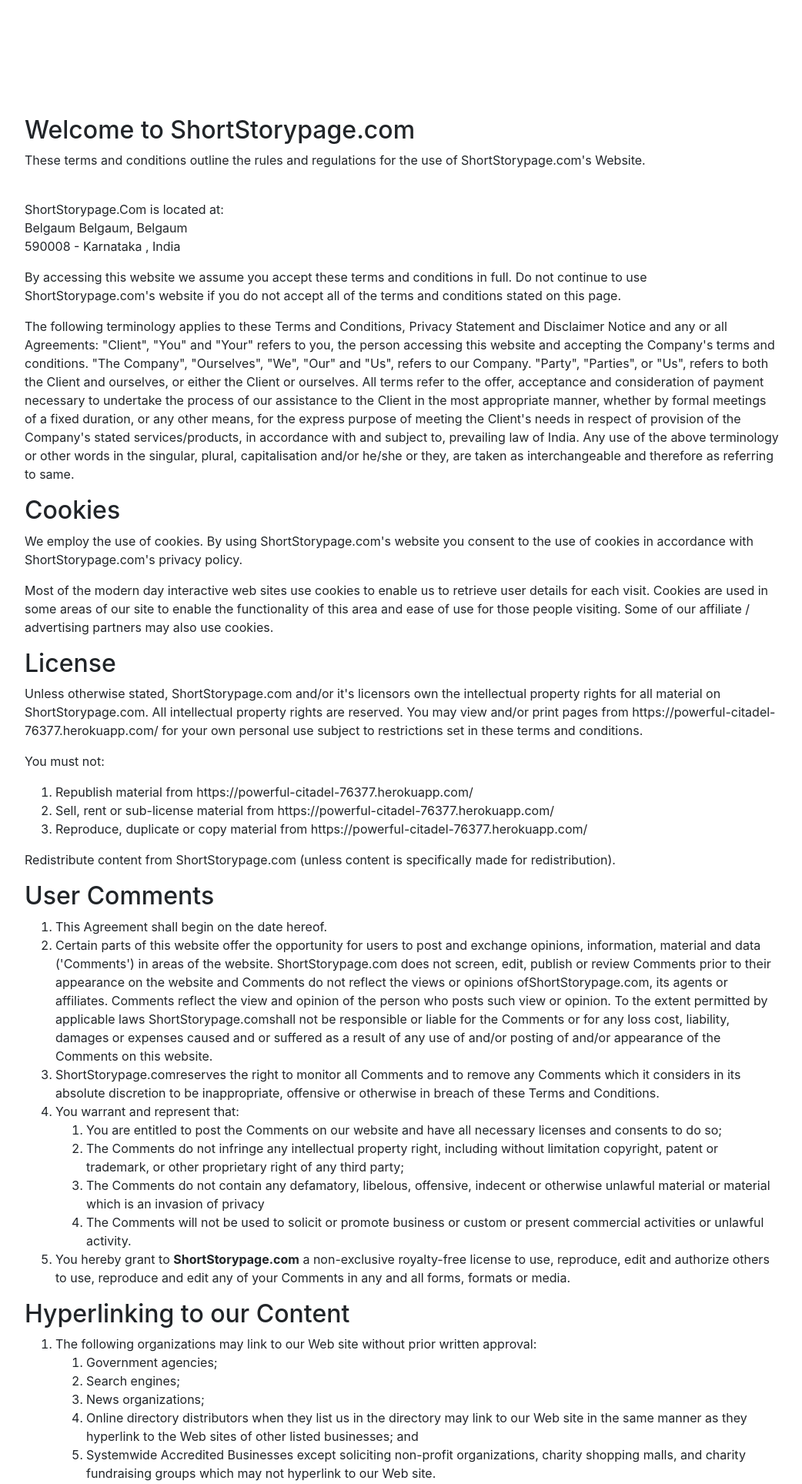
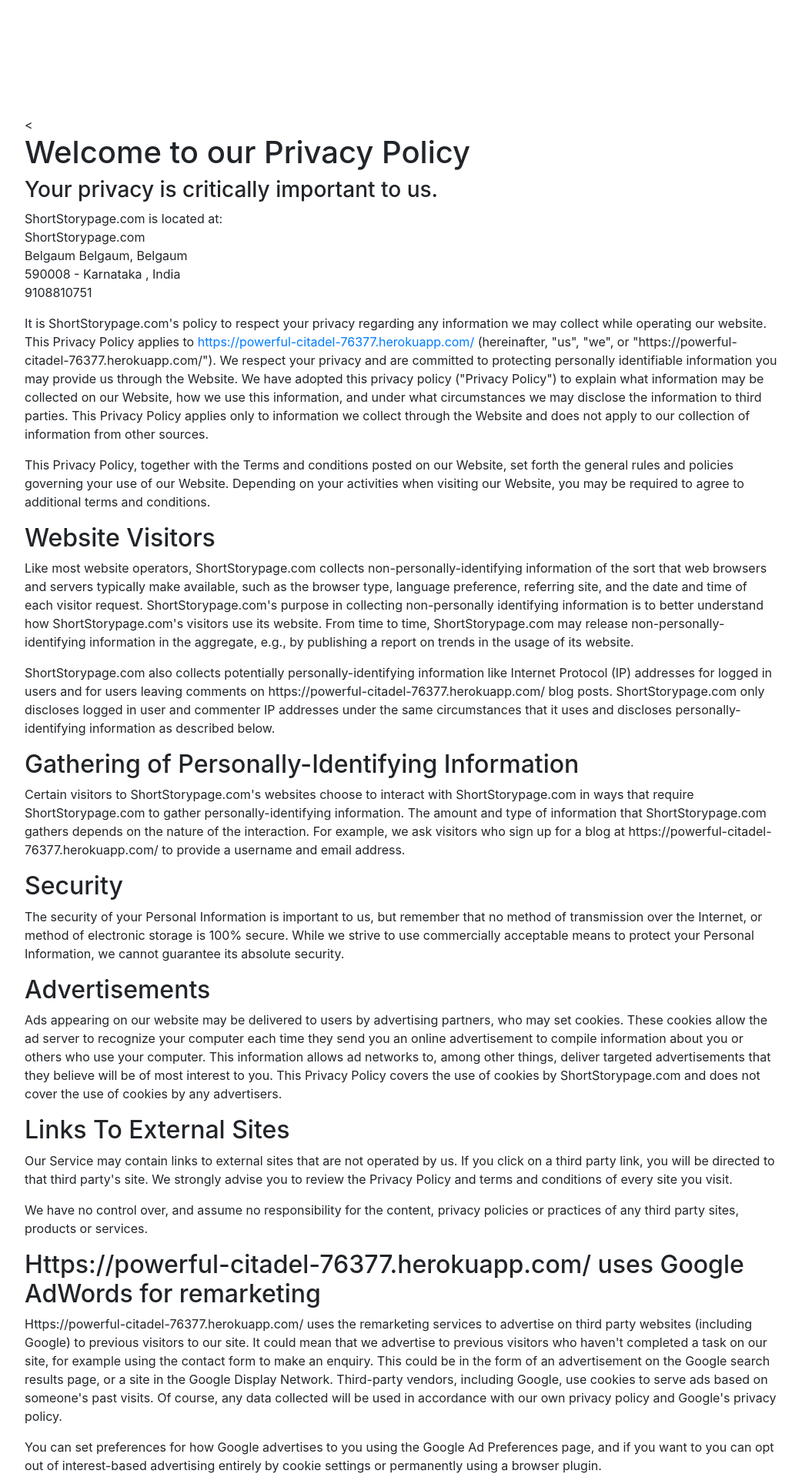
Before and after one commit to P1010pavan/ShortStoryPage, a Django app: page /privacyandpolicy.html/ in a window 1280 px wide. Shown: the top 1928 px of the page at 77% size, without its empty margins (118-1160 px from the left). Run offline with Django 3.2, Linux system fonts and the light colour scheme; some libraries are stand-ins or nearby versions.

Commit message:
initial commit

```diff
--- a/story/templates/aboutus.html
+++ b/story/templates/aboutus.html
@@ -76,7 +76,7 @@
         <br>
         <p class="card-text">This website is made for fun and joy purpose.
         In this site user can upload short stories of your life happened earlier
-        and given best lesson that changes your life.
+        and given best lesson that changes your life. Desktop use only.
         </p>
         <h6>
           User can share experience with us by contact us.
--- a/story/templates/index.html
+++ b/story/templates/index.html
@@ -135,6 +135,7 @@ font-weight:bold;
   <div class="card-img-overlay">
     <a href="index1.html/" class="btn" style="background-color: #00cc00;"><h4>Stories---></h4></a>
   </div>
+
 </div>
   <nav class="navbar1 navbar-expand-lg navbar-
    none" style="background-color:#000000;">
--- a/story/templates/privacyandpolicy.html
+++ b/story/templates/privacyandpolicy.html
@@ -39,170 +39,65 @@ padding:150px;
   <body>
 <div class="WebContainer">
 	<div class="tc">
-<h2>Welcome to ShortStorypage.com</h2>
-	<p>These terms and conditions outline the rules and regulations for the use of ShortStorypage.com's Website.</p> <br />
-	<span style="text-transform: capitalize;"> ShortStorypage.com</span> is located at:<br />
-	<address>Belgaum Belgaum, Belgaum <br />590008 - Karnataka , India<br />
-	</address>
-	<p>By accessing this website we assume you accept these terms and conditions in full. Do not continue to use ShortStorypage.com's website
-	if you do not accept all of the terms and conditions stated on this page.</p>
-	<p>The following terminology applies to these Terms and Conditions, Privacy Statement and Disclaimer Notice
-	and any or all Agreements: "Client", "You" and "Your" refers to you, the person accessing this website
-	and accepting the Company's terms and conditions. "The Company", "Ourselves", "We", "Our" and "Us", refers
-	to our Company. "Party", "Parties", or "Us", refers to both the Client and ourselves, or either the Client
-	or ourselves. All terms refer to the offer, acceptance and consideration of payment necessary to undertake
-	the process of our assistance to the Client in the most appropriate manner, whether by formal meetings
-	of a fixed duration, or any other means, for the express purpose of meeting the Client's needs in respect
-	of provision of the Company's stated services/products, in accordance with and subject to, prevailing law
-	of India. Any use of the above terminology or other words in the singular, plural,
-	capitalisation and/or he/she or they, are taken as interchangeable and therefore as referring to same.</p><h2>Cookies</h2>
-	<p>We employ the use of cookies. By using ShortStorypage.com's website you consent to the use of cookies
-	in accordance with ShortStorypage.com's privacy policy.</p><p>Most of the modern day interactive web sites
-	use cookies to enable us to retrieve user details for each visit. Cookies are used in some areas of our site
-	to enable the functionality of this area and ease of use for those people visiting. Some of our
-	affiliate / advertising partners may also use cookies.</p><h2>License</h2>
-	<p>Unless otherwise stated, ShortStorypage.com and/or it's licensors own the intellectual property rights for
-	all material on ShortStorypage.com. All intellectual property rights are reserved. You may view and/or print
-	pages from https://powerful-citadel-76377.herokuapp.com/ for your own personal use subject to restrictions set in these terms and conditions.</p>
-	<p>You must not:</p>
-	<ol>
-		<li>Republish material from https://powerful-citadel-76377.herokuapp.com/</li>
-		<li>Sell, rent or sub-license material from https://powerful-citadel-76377.herokuapp.com/</li>
-		<li>Reproduce, duplicate or copy material from https://powerful-citadel-76377.herokuapp.com/</li>
-	</ol>
-	<p>Redistribute content from ShortStorypage.com (unless content is specifically made for redistribution).</p>
-<h2>User Comments</h2>
-	<ol>
-		<li>This Agreement shall begin on the date hereof.</li>
-		<li>Certain parts of this website offer the opportunity for users to post and exchange opinions, information,
-		material and data ('Comments') in areas of the website. ShortStorypage.com does not screen, edit, publish
-		or review Comments prior to their appearance on the website and Comments do not reflect the views or
-		opinions ofShortStorypage.com, its agents or affiliates. Comments reflect the view and opinion of the
-		person who posts such view or opinion. To the extent permitted by applicable laws ShortStorypage.comshall
-		not be responsible or liable for the Comments or for any loss cost, liability, damages or expenses caused
-		and or suffered as a result of any use of and/or posting of and/or appearance of the Comments on this
-		website.</li>
-		<li>ShortStorypage.comreserves the right to monitor all Comments and to remove any Comments which it considers
-		in its absolute discretion to be inappropriate, offensive or otherwise in breach of these Terms and Conditions.</li>
-		<li>You warrant and represent that:
-			<ol>
-				<li>You are entitled to post the Comments on our website and have all necessary licenses and consents to
-						do so;</li>
-				<li>The Comments do not infringe any intellectual property right, including without limitation copyright,
-					patent or trademark, or other proprietary right of any third party;</li>
-				<li>The Comments do not contain any defamatory, libelous, offensive, indecent or otherwise unlawful material
-					or material which is an invasion of privacy</li>
-				<li>The Comments will not be used to solicit or promote business or custom or present commercial activities
-					or unlawful activity.</li>
-				</ol>
-			</li>
-		<li>You hereby grant to <strong>ShortStorypage.com</strong> a non-exclusive royalty-free license to use, reproduce,
-		edit and authorize others to use, reproduce and edit any of your Comments in any and all forms, formats
-		or media.</li>
-	</ol>
-<h2>Hyperlinking to our Content</h2>
-	<ol>
-		<li>The following organizations may link to our Web site without prior written approval:
-			<ol>
-			<li>Government agencies;</li>
-			<li>Search engines;</li>
-			<li>News organizations;</li>
-			<li>Online directory distributors when they list us in the directory may link to our Web site in the same
-				manner as they hyperlink to the Web sites of other listed businesses; and</li>
-			<li>Systemwide Accredited Businesses except soliciting non-profit organizations, charity shopping malls,
-				and charity fundraising groups which may not hyperlink to our Web site.</li>
-			</ol>
-		</li>
-	</ol>
-	<ol start="2">
-		<li>These organizations may link to our home page, to publications or to other Web site information so long
-			as the link: (a) is not in any way misleading; (b) does not falsely imply sponsorship, endorsement or
-			approval of the linking party and its products or services; and (c) fits within the context of the linking
-			party's site.
-		</li>
-		<li>We may consider and approve in our sole discretion other link requests from the following types of organizations:
-			<ol>
-				<li>commonly-known consumer and/or business information sources such as Chambers of Commerce, American
-					Automobile Association, AARP and Consumers Union;</li>
-				<li>dot.com community sites;</li>
-				<li>associations or other groups representing charities, including charity giving sites,</li>
-				<li>online directory distributors;</li>
-				<li>internet portals;</li>
-				<li>accounting, law and consulting firms whose primary clients are businesses; and</li>
-				<li>educational institutions and trade associations.</li>
-			</ol>
-		</li>
-	</ol>
-	<p>We will approve link requests from these organizations if we determine that: (a) the link would not reflect
-	unfavorably on us or our accredited businesses (for example, trade associations or other organizations
-	representing inherently suspect types of business, such as work-at-home opportunities, shall not be allowed
-	to link); (b)the organization does not have an unsatisfactory record with us; (c) the benefit to us from
-	the visibility associated with the hyperlink outweighs the absence of ShortStorypage.com; and (d) where the
-	link is in the context of general resource information or is otherwise consistent with editorial content
-	in a newsletter or similar product furthering the mission of the organization.</p>
+<			<h1>Welcome to our Privacy Policy</h1>
+			<h3>Your privacy is critically important to us.</h3>
+			ShortStorypage.com is located at:<br/>
+			<address>
+			  ShortStorypage.com<br/>Belgaum Belgaum, Belgaum <br />590008 - Karnataka , India<br/>9108810751			</address>
 
-	<p>These organizations may link to our home page, to publications or to other Web site information so long as
-	the link: (a) is not in any way misleading; (b) does not falsely imply sponsorship, endorsement or approval
-	of the linking party and it products or services; and (c) fits within the context of the linking party's
-	site.</p>
+			<p>It is ShortStorypage.com's policy to respect your privacy regarding any information we may collect while operating our website. This Privacy Policy applies to <a href="https://powerful-citadel-76377.herokuapp.com/">https://powerful-citadel-76377.herokuapp.com/</a> (hereinafter, "us", "we", or "https://powerful-citadel-76377.herokuapp.com/"). We respect your privacy and are committed to protecting personally identifiable information you may provide us through the Website. We have adopted this privacy policy ("Privacy Policy") to explain what information may be collected on our Website, how we use this information, and under what circumstances we may disclose the information to third parties. This Privacy Policy applies only to information we collect through the Website and does not apply to our collection of information from other sources.</p>
+			<p>This Privacy Policy, together with the Terms and conditions posted on our Website, set forth the general rules and policies governing your use of our Website. Depending on your activities when visiting our Website, you may be required to agree to additional terms and conditions.</p>
 
-	<p>If you are among the organizations listed in paragraph 2 above and are interested in linking to our website,
-	you must notify us by sending an e-mail to <a href="mailto:fromshortstorypage@gmail.com" title="send an email to fromshortstorypage@gmail.com">fromshortstorypage@gmail.com</a>.
-	Please include your name, your organization name, contact information (such as a phone number and/or e-mail
-	address) as well as the URL of your site, a list of any URLs from which you intend to link to our Web site,
-	and a list of the URL(s) on our site to which you would like to link. Allow 2-3 weeks for a response.</p>
+						<h2>Website Visitors</h2>
+			<p>Like most website operators, ShortStorypage.com collects non-personally-identifying information of the sort that web browsers and servers typically make available, such as the browser type, language preference, referring site, and the date and time of each visitor request. ShortStorypage.com's purpose in collecting non-personally identifying information is to better understand how ShortStorypage.com's visitors use its website. From time to time, ShortStorypage.com may release non-personally-identifying information in the aggregate, e.g., by publishing a report on trends in the usage of its website.</p>
+			<p>ShortStorypage.com also collects potentially personally-identifying information like Internet Protocol (IP) addresses for logged in users and for users leaving comments on https://powerful-citadel-76377.herokuapp.com/ blog posts. ShortStorypage.com only discloses logged in user and commenter IP addresses under the same circumstances that it uses and discloses personally-identifying information as described below.</p>
 
-	<p>Approved organizations may hyperlink to our Web site as follows:</p>
+						<h2>Gathering of Personally-Identifying Information</h2>
+			<p>Certain visitors to ShortStorypage.com's websites choose to interact with ShortStorypage.com in ways that require ShortStorypage.com to gather personally-identifying information. The amount and type of information that ShortStorypage.com gathers depends on the nature of the interaction. For example, we ask visitors who sign up for a blog at https://powerful-citadel-76377.herokuapp.com/ to provide a username and email address.</p>
 
-	<ol>
-		<li>By use of our corporate name; or</li>
-		<li>By use of the uniform resource locator (Web address) being linked to; or</li>
-		<li>By use of any other description of our Web site or material being linked to that makes sense within the
-			context and format of content on the linking party's site.</li>
-	</ol>
-	<p>No use of ShortStorypage.com's logo or other artwork will be allowed for linking absent a trademark license
-	agreement.</p>
-<h2>Iframes</h2>
-	<p>Without prior approval and express written permission, you may not create frames around our Web pages or
-	use other techniques that alter in any way the visual presentation or appearance of our Web site.</p>
-<h2>Reservation of Rights</h2>
-	<p>We reserve the right at any time and in its sole discretion to request that you remove all links or any particular
-	link to our Web site. You agree to immediately remove all links to our Web site upon such request. We also
-	reserve the right to amend these terms and conditions and its linking policy at any time. By continuing
-	to link to our Web site, you agree to be bound to and abide by these linking terms and conditions.</p>
-<h2>Removal of links from our website</h2>
-	<p>If you find any link on our Web site or any linked web site objectionable for any reason, you may contact
-	us about this. We will consider requests to remove links but will have no obligation to do so or to respond
-	directly to you.</p>
-	<p>Whilst we endeavour to ensure that the information on this website is correct, we do not warrant its completeness
-	or accuracy; nor do we commit to ensuring that the website remains available or that the material on the
-	website is kept up to date.</p>
-<h2>Content Liability</h2>
-	<p>We shall have no responsibility or liability for any content appearing on your Web site. You agree to indemnify
-	and defend us against all claims arising out of or based upon your Website. No link(s) may appear on any
-	page on your Web site or within any context containing content or materials that may be interpreted as
-	libelous, obscene or criminal, or which infringes, otherwise violates, or advocates the infringement or
-	other violation of, any third party rights.</p>
-<h2>Disclaimer</h2>
-	<p>To the maximum extent permitted by applicable law, we exclude all representations, warranties and conditions relating to our website and the use of this website (including, without limitation, any warranties implied by law in respect of satisfactory quality, fitness for purpose and/or the use of reasonable care and skill). Nothing in this disclaimer will:</p>
-	<ol>
-	<li>limit or exclude our or your liability for death or personal injury resulting from negligence;</li>
-	<li>limit or exclude our or your liability for fraud or fraudulent misrepresentation;</li>
-	<li>limit any of our or your liabilities in any way that is not permitted under applicable law; or</li>
-	<li>exclude any of our or your liabilities that may not be excluded under applicable law.</li>
-	</ol>
-	<p>The limitations and exclusions of liability set out in this Section and elsewhere in this disclaimer: (a)
-	are subject to the preceding paragraph; and (b) govern all liabilities arising under the disclaimer or
-	in relation to the subject matter of this disclaimer, including liabilities arising in contract, in tort
-	(including negligence) and for breach of statutory duty.</p>
-	<p>To the extent that the website and the information and services on the website are provided free of charge,
-	we will not be liable for any loss or damage of any nature.</p>
-<h2></h2>
-	<p></p>
-<h2>Credit & Contact Information</h2>
-	<p>This Terms and conditions page was created at <a style="color:inherit;text-decoration:none;cursor:text;"
-		href="https://termsandconditionstemplate.com/generate/">termsandconditionstemplate.com</a> generator. If you have
-	any queries regarding any of our terms, please contact us.</p>
+						<h2>Security</h2>
+			<p>The security of your Personal Information is important to us, but remember that no method of transmission over the Internet, or method of electronic storage is 100% secure. While we strive to use commercially acceptable means to protect your Personal Information, we cannot guarantee its absolute security.</p>
+
+						<h2>Advertisements</h2>
+			<p>Ads appearing on our website may be delivered to users by advertising partners, who may set cookies. These cookies allow the ad server to recognize your computer each time they send you an online advertisement to compile information about you or others who use your computer. This information allows ad networks to, among other things, deliver targeted advertisements that they believe will be of most interest to you. This Privacy Policy covers the use of cookies by ShortStorypage.com and does not cover the use of cookies by any advertisers.</p>
+
+
+						<h2>Links To External Sites</h2>
+			<p>Our Service may contain links to external sites that are not operated by us. If you click on a third party link, you will be directed to that third party's site. We strongly advise you to review the Privacy Policy and terms and conditions of every site you visit.</p>
+			<p>We have no control over, and assume no responsibility for the content, privacy policies or practices of any third party sites, products or services.</p>
+
+						<h2>Https://powerful-citadel-76377.herokuapp.com/ uses Google AdWords for remarketing</h2>
+			<p>Https://powerful-citadel-76377.herokuapp.com/ uses the remarketing services to advertise on third party websites (including Google) to previous visitors to our site. It could mean that we advertise to previous visitors who haven't completed a task on our site, for example using the contact form to make an enquiry. This could be in the form of an advertisement on the Google search results page, or a site in the Google Display Network. Third-party vendors, including Google, use cookies to serve ads based on someone's past visits. Of course, any data collected will be used in accordance with our own privacy policy and Google's privacy policy.</p>
+			<p>You can set preferences for how Google advertises to you using the Google Ad Preferences page, and if you want to you can opt out of interest-based advertising entirely by cookie settings or permanently using a browser plugin.</p>
+
+						<h2>Protection of Certain Personally-Identifying Information</h2>
+			<p>ShortStorypage.com discloses potentially personally-identifying and personally-identifying information only to those of its employees, contractors and affiliated organizations that (i) need to know that information in order to process it on ShortStorypage.com's behalf or to provide services available at ShortStorypage.com's website, and (ii) that have agreed not to disclose it to others. Some of those employees, contractors and affiliated organizations may be located outside of your home country; by using ShortStorypage.com's website, you consent to the transfer of such information to them. ShortStorypage.com will not rent or sell potentially personally-identifying and personally-identifying information to anyone. Other than to its employees, contractors and affiliated organizations, as described above, ShortStorypage.com discloses potentially personally-identifying and personally-identifying information only in response to a subpoena, court order or other governmental request, or when ShortStorypage.com believes in good faith that disclosure is reasonably necessary to protect the property or rights of ShortStorypage.com, third parties or the public at large.</p>
+			<p>If you are a registered user of https://powerful-citadel-76377.herokuapp.com/ and have supplied your email address, ShortStorypage.com may occasionally send you an email to tell you about new features, solicit your feedback, or just keep you up to date with what's going on with ShortStorypage.com and our products. We primarily use our blog to communicate this type of information, so we expect to keep this type of email to a minimum. If you send us a request (for example via a support email or via one of our feedback mechanisms), we reserve the right to publish it in order to help us clarify or respond to your request or to help us support other users. ShortStorypage.com takes all measures reasonably necessary to protect against the unauthorized access, use, alteration or destruction of potentially personally-identifying and personally-identifying information.</p>
+
+						<h2>Aggregated Statistics</h2>
+			<p>ShortStorypage.com may collect statistics about the behavior of visitors to its website. ShortStorypage.com may display this information publicly or provide it to others. However, ShortStorypage.com does not disclose your personally-identifying information.</p>
+
+
+						<h2>Cookies</h2>
+			<p>To enrich and perfect your online experience, ShortStorypage.com uses "Cookies", similar technologies and services provided by others to display personalized content, appropriate advertising and store your preferences on your computer.</p>
+			<p>A cookie is a string of information that a website stores on a visitor's computer, and that the visitor's browser provides to the website each time the visitor returns. ShortStorypage.com uses cookies to help ShortStorypage.com identify and track visitors, their usage of https://powerful-citadel-76377.herokuapp.com/, and their website access preferences. ShortStorypage.com visitors who do not wish to have cookies placed on their computers should set their browsers to refuse cookies before using ShortStorypage.com's websites, with the drawback that certain features of ShortStorypage.com's websites may not function properly without the aid of cookies.</p>
+			<p>By continuing to navigate our website without changing your cookie settings, you hereby acknowledge and agree to ShortStorypage.com's use of cookies.</p>
+
+
+						<h2>Business Transfers</h2>
+			<p>If ShortStorypage.com, or substantially all of its assets, were acquired, or in the unlikely event that ShortStorypage.com goes out of business or enters bankruptcy, user information would be one of the assets that is transferred or acquired by a third party. You acknowledge that such transfers may occur, and that any acquirer of ShortStorypage.com may continue to use your personal information as set forth in this policy.</p>
+
+						<h2>Privacy Policy Changes</h2>
+			<p>Although most changes are likely to be minor, ShortStorypage.com may change its Privacy Policy from time to time, and in ShortStorypage.com's sole discretion. ShortStorypage.com encourages visitors to frequently check this page for any changes to its Privacy Policy. Your continued use of this site after any change in this Privacy Policy will constitute your acceptance of such change.</p>
+
+
+
+			  <h2></h2>
+			  	<p></p>
+
+			<h2>Credit & Contact Information</h2>
+							<p>This privacy policy was created at <a style="color:inherit;text-decoration:none;" href="https://termsandconditionstemplate.com/privacy-policy-generator/" title="Privacy policy template generator" target="_blank">termsandconditionstemplate.com</a>. If you have any questions about this Privacy Policy, please contact us via <a href="mailto:fromshortstorypage@gmail.com">email</a> or <a href="tel:9108810751">phone</a>.</p>
+
 
 </div>
 </div>
```
Also changed, not shown: media/ok.txt (+173 -0 lines), story/templates/index1.html (+67 -2 lines), db.sqlite3, media/story/test9_7kMmWvp.png (added).
